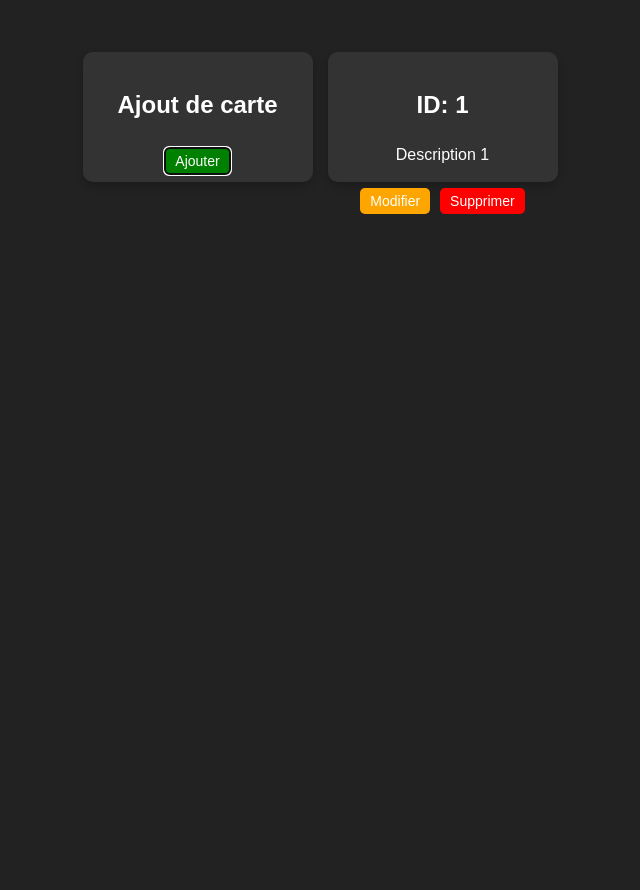
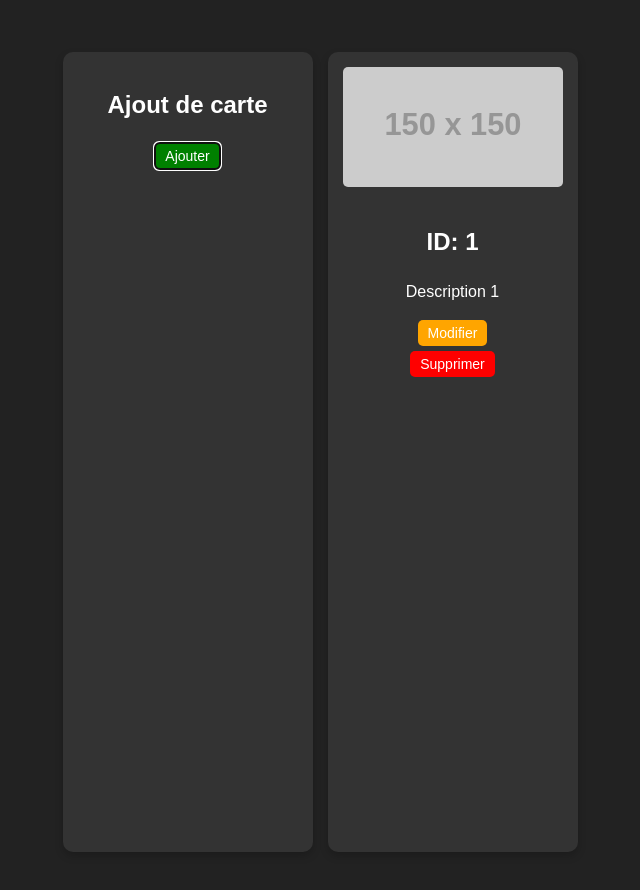
Before and after one commit to abdou1937/CodeCraftBootcamp, a React (Vite) app: page / in a window 1280 px wide. Both pictures are taken after a click on the button "Ajouter". Shown: the top 890 px of the page, without its empty margins (320-960 px from the left). Built offline with nearby package versions, Linux system fonts and the light colour scheme.

Commit message:
page Accuille

```diff
--- a/src/components/Cart.css
+++ b/src/components/Cart.css
@@ -14,8 +14,7 @@ body {
 }
 
 .card {
-    width: 200px;
-    height: 100px;
+    width: 220px;
     background: #333;
     color: white;
     border-radius: 10px;
@@ -29,8 +28,17 @@ body {
     transform: scale(1.05);
 }
 
+.card-image {
+    width: 100%;
+    height: 120px;
+    object-fit: cover;
+    border-radius: 5px;
+    margin-bottom: 10px;
+}
+
 button {
-    margin: 5px;
+    display: block;
+    margin: 5px auto;
     padding: 5px 10px;
     border: none;
     border-radius: 5px;
@@ -56,3 +64,16 @@ button:hover {
     background-color: orange;
     color: white;
 }
+
+.save {
+    background-color: blue;
+    color: white;
+}
+
+.input-text {
+    width: 90%;
+    padding: 5px;
+    margin: 5px 0;
+    border-radius: 5px;
+    border: none;
+}
--- a/src/components/Cart.jsx
+++ b/src/components/Cart.jsx
@@ -4,14 +4,41 @@ import "./Cart.css";
 export default function App() {
   const [cards, setCards] = useState([]);
 
+
   const addCard = () => {
     const newId = cards.length + 1;
-    setCards([...cards, { id: newId, text: `Description ${newId}` }]);
+    setCards([
+      ...cards,
+      {
+        id: newId,
+        text: `Description ${newId}`,
+        image: "https://via.placeholder.com/150",
+        isEditing: false,
+      },
+    ]);
   };
 
 
   const deleteCard = (id) => {
     setCards(cards.filter((card) => card.id !== id));
+  };
+
+
+  const toggleEditMode = (id) => {
+    setCards(
+      cards.map((card) =>
+        card.id === id ? { ...card, isEditing: !card.isEditing } : card
+      )
+    );
+  };
+
+
+  const saveChanges = (id, newText, newImage) => {
+    setCards(
+      cards.map((card) =>
+        card.id === id ? { ...card, text: newText, image: newImage, isEditing: false } : card
+      )
+    );
   };
 
   return (
@@ -25,10 +52,34 @@ export default function App() {
 
       {cards.map((card) => (
         <div key={card.id} className="card">
-          <h2>ID: {card.id}</h2>
-          <p>{card.text}</p>
-          <button className="edit">Modifier</button>
-          <button onClick={() => deleteCard(card.id)} className="delete">Supprimer</button>
+          {card.isEditing ? (
+            <>
+              <input
+                type="text"
+                defaultValue={card.text}
+                className="input-text"
+                onChange={(e) => (card.text = e.target.value)}
+              />
+              <input
+                type="text"
+                defaultValue={card.image}
+                className="input-text"
+                onChange={(e) => (card.image = e.target.value)}
+              />
+              <img src={card.image} alt="Prévisualisation" className="card-image" />
+              <button onClick={() => saveChanges(card.id, card.text, card.image)} className="save">
+                Enregistrer
+              </button>
+            </>
+          ) : (
+            <>
+              <img src={card.image} alt="Carte" className="card-image" />
+              <h2>ID: {card.id}</h2>
+              <p>{card.text}</p>
+              <button onClick={() => toggleEditMode(card.id)} className="edit">Modifier</button>
+              <button onClick={() => deleteCard(card.id)} className="delete">Supprimer</button>
+            </>
+          )}
         </div>
       ))}
     </div>
```
